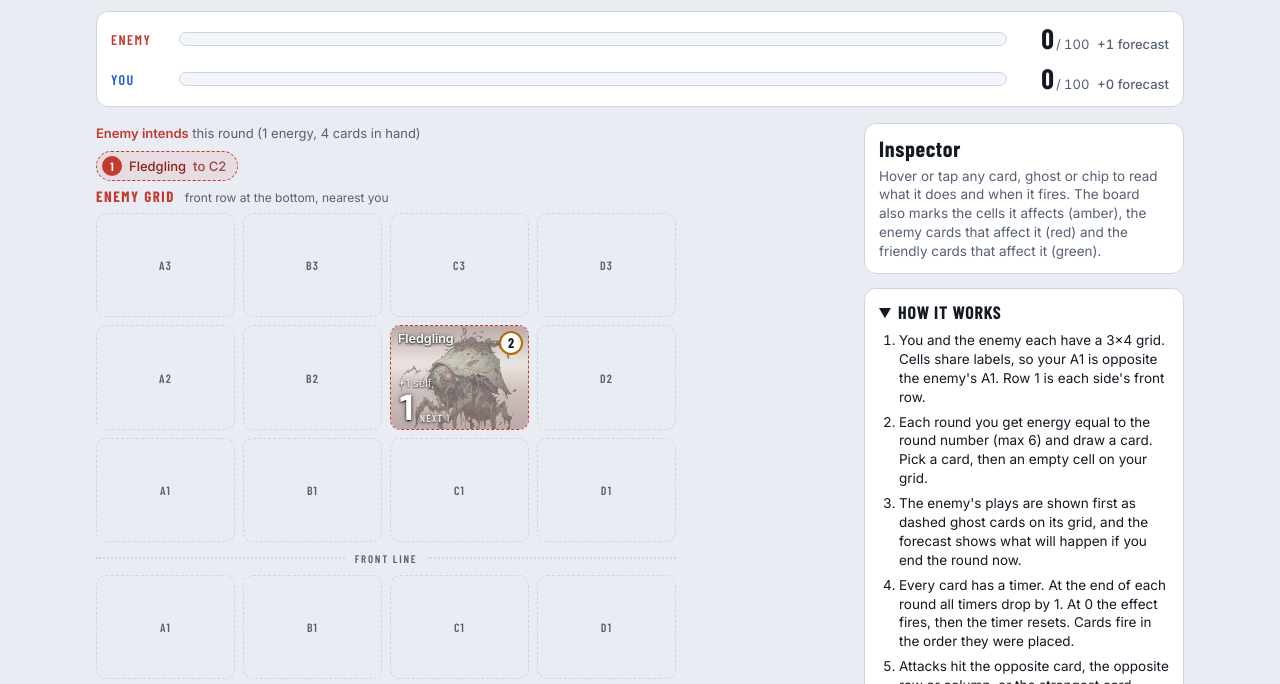
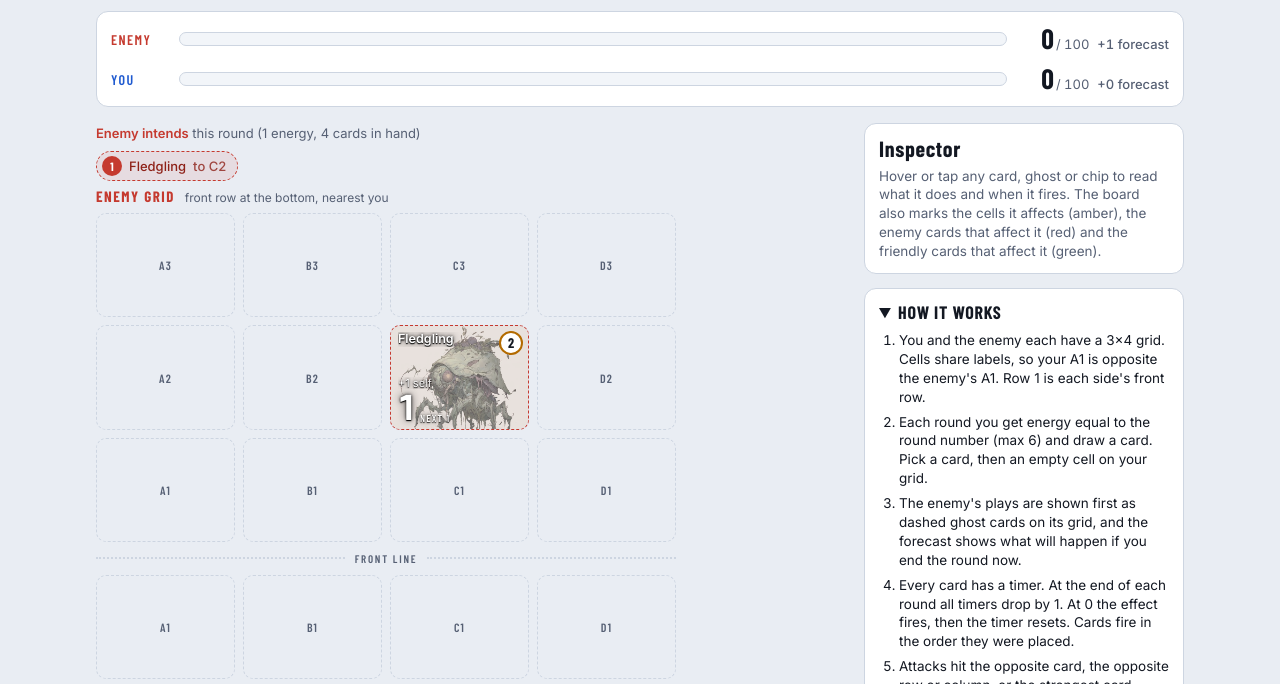
Before and after one commit to Bit-Rot/countdown-grid, a plain HTML site: page index.html in a window 1280 px wide. Both pictures are taken after a click on the button "New game". Shown: the part 99-783 px from the top of the page. Drawn offline with nearby package versions, Linux system fonts and the light colour scheme.

Commit message:
Remove the tint over card art
Drop the owner-coloured gradient entirely and rely on a stronger text
shadow for legibility.

Co-Authored-By: Claude Sonnet 5.5 <noreply@anthropic.com>

```diff
--- a/index.html
+++ b/index.html
@@ -97,14 +97,11 @@ select { font: inherit; color: var(--ink); background: var(--surface); border: 1
 .cell.you { background: var(--you-soft); border-color: var(--you); }
 .cell.foe { background: var(--foe-soft); border-color: var(--foe); }
 .cell.ghost { border-style: dashed; border-color: var(--foe); background: var(--foe-wash); }
-/* card art fills the cell; a dark tint in the owner's colour sits behind the name and the power so the text stays readable */
+/* card art fills the cell; the text relies on its drop shadow to stay readable */
 .art { position: absolute; inset: 0; background-color: #e9e2d0; background-size: cover; background-position: center 18%; }
-.art::after { content: ""; position: absolute; inset: 0; background: linear-gradient(to bottom, var(--scrim) 0%, transparent 34%, transparent 40%, var(--scrim-mid) 64%, var(--scrim) 100%); }
-.cell.you .art { --scrim: rgba(12, 32, 84, .45); --scrim-mid: rgba(12, 32, 84, .28); }
-.cell.foe .art, .cell.ghost .art { --scrim: rgba(88, 20, 14, .45); --scrim-mid: rgba(88, 20, 14, .28); }
 .cell.ghost .art { opacity: .6; filter: grayscale(.4); }
 .cell > :not(.art):not(.tm):not(.pop) { position: relative; }
-.cell .nm, .cell .fx, .cell .pw, .cell .next { text-shadow: 0 1px 2px rgba(0, 0, 0, .85), 0 0 5px rgba(0, 0, 0, .55); }
+.cell .nm, .cell .fx, .cell .pw, .cell .next { text-shadow: 0 1px 1px #000, 0 0 3px rgba(0, 0, 0, .9), 0 0 8px rgba(0, 0, 0, .6); }
 .cell .nm { margin-bottom: auto; }
 .nm { font-weight: 600; font-size: clamp(10px, 1.5vw, 12.5px); line-height: 1.15; padding-right: 26px; display: -webkit-box; -webkit-line-clamp: 2; -webkit-box-orient: vertical; overflow: hidden; }
 .fx { font-size: 11px; line-height: 1.15; opacity: .85; white-space: nowrap; overflow: hidden; text-overflow: ellipsis; }
```
Also changed, not shown: src/template.html (+2 -5 lines).
